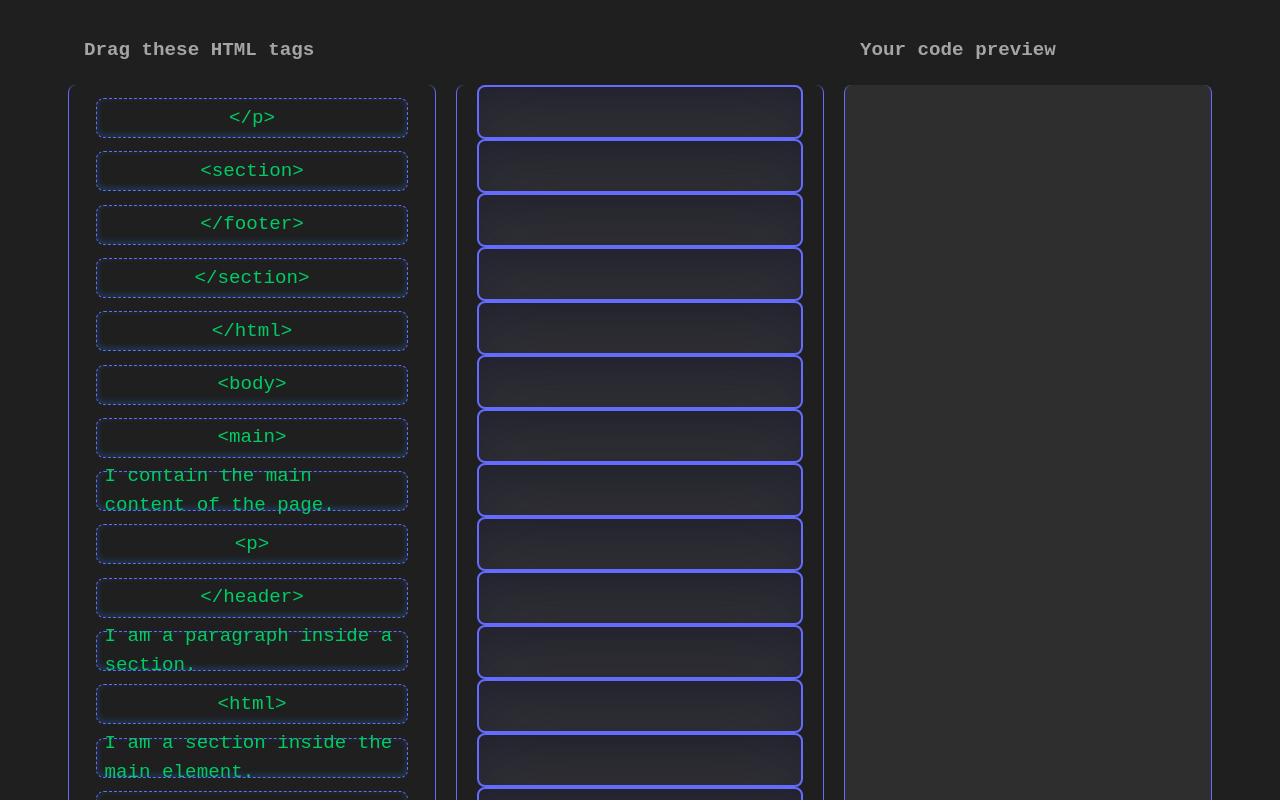
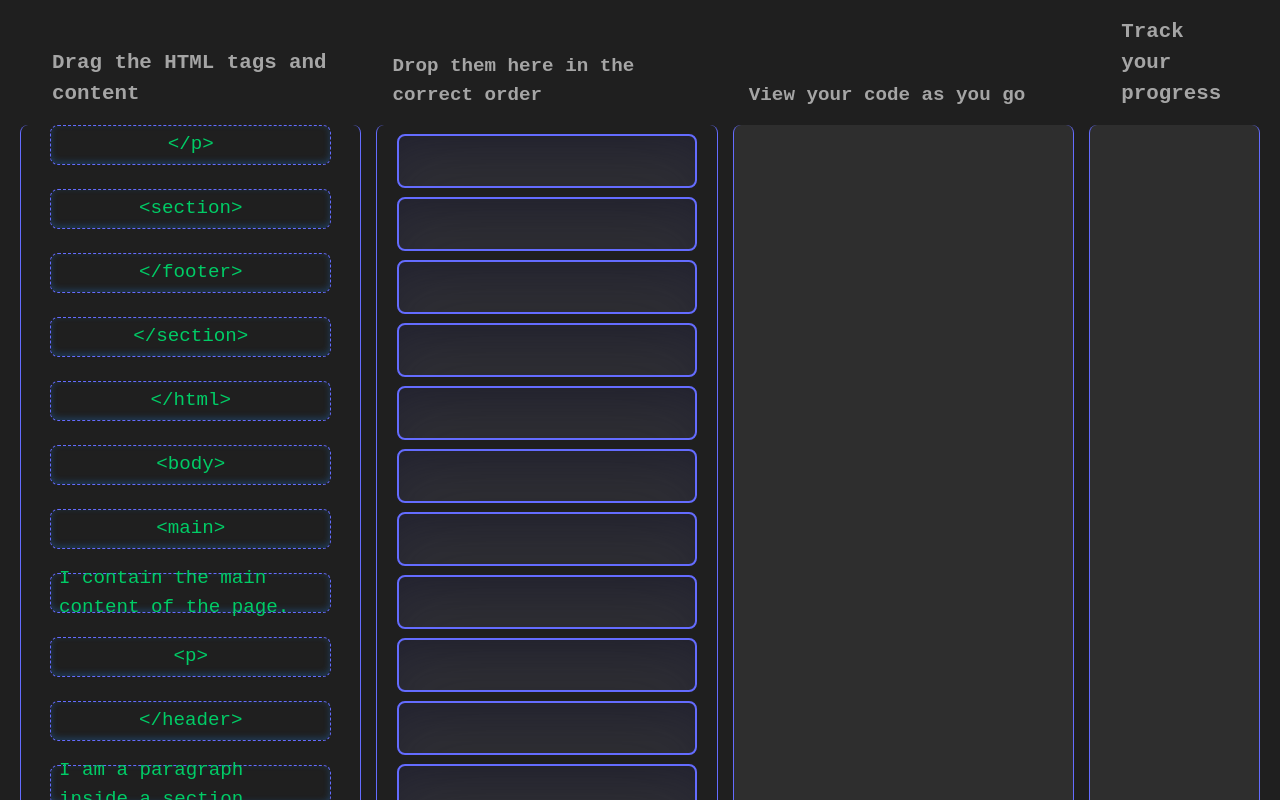
Before and after one commit to AndreaRene/code-games, a React (Vite) app: page / in a window 1280 px wide. Shown: the top 800 px of the page. Built offline with nearby package versions, Linux system fonts and the light colour scheme.

Commit message:
work on styling. add grid to left column to control tags

```diff
--- a/src/Pages/Game/Game.jsx
+++ b/src/Pages/Game/Game.jsx
@@ -123,7 +123,7 @@ const GameContainer = () => {
     <DragDropContext onDragEnd={onDragEnd}>
       <div className='game-container'>
         {/* First column: Draggable tags */}
-        <h2 className='tags-message'>Drag these HTML tags</h2>
+        <h2 className='tags-message'>Drag the HTML tags and content</h2>
         <section className='element-list'>
           <Droppable droppableId='tags' isDropDisabled={true}>
             {(provided) => (
@@ -140,6 +140,7 @@ const GameContainer = () => {
                           ...provided.draggableProps.style,
                           background: snapshot.isDragging ? '#e0e0e0' : '',
                           padding: '8px',
+                          gridRow: index + 1, // Assign the row dynamically based on the index
                         }}
                       >
                         <code>{tag.content}</code>
@@ -154,6 +155,7 @@ const GameContainer = () => {
         </section>
 
         {/* Second column: Drop zones */}
+        <h2 className='drop-message'>Drop them here in the correct order </h2>
         <section className='drop-zone-list'>
           {dropZones.map((zone, index) => (
             <Droppable
@@ -176,8 +178,14 @@ const GameContainer = () => {
         </section>
 
         {/* Third column: Code Preview */}
-        <h2 className='code-message'>Your code preview</h2>
+        <h2 className='code-message'>View your code as you go</h2>
         <section className='code-example'>
+          {/* <pre>
+            <code>{formatCodeWithIndentation(tagList)}</code>
+          </pre> */}
+        </section>
+        <h2 className='progress-message'>Track your progress</h2>
+        <section className='progress-area'>
           {/* <pre>
             <code>{formatCodeWithIndentation(tagList)}</code>
           </pre> */}
--- a/src/Pages/Game/Game.scss
+++ b/src/Pages/Game/Game.scss
@@ -3,11 +3,11 @@
 /* Game Container Styles */
 .game-container {
   display: grid;
-  grid-template-columns: 1fr 1fr 1fr;
-  grid-template-rows: 0.1fr 1.8fr 0.1fr;
+  grid-template-columns: 1fr 1fr 1fr 0.5fr;
+  grid-template-rows: 0.1fr 2fr;
   gap: $gap-base;
-  padding: $padding-base;
-  height: 100%;
+  padding: 0 $padding-base;
+  height: 98%;
   background-color: $dark-background;
 }
 
@@ -15,26 +15,24 @@
 
 .element-list {
   grid-column: 1 / 2;
-  // border: 1px solid $border-color;
   padding: 0 $padding-base;
   border-radius: $border-radius-base;
-  // background-color: $light-background;
   border-left: 1px solid $border-color;
   border-right: 1px solid $border-color;
 }
 
 .element-list ul {
-  height: 100%;
-  display: flex;
-  flex-direction: column;
-  justify-content: space-evenly;
-  align-items: center;
+  display: grid;
+  grid-template-columns: 1fr;
+  grid-template-rows: repeat(19, 54px);
+  gap: 10px;
 }
+
 .tags-message {
   display: flex;
   align-items: flex-end;
-  padding: 1rem 1rem 0 1rem;
-  font-size: 1.2rem;
+  padding: 1rem 2rem 0;
+  font-size: 1.3rem;
   color: $text-muted;
   grid-column: 1 / 2;
   grid-row: 1 / 2;
@@ -46,12 +44,11 @@
 
 /* Draggable tag styles */
 .tag {
+  margin: 0 auto;
   display: flex;
   align-items: center;
   justify-content: center;
-  // margin: 10px 0;
   height: 40px;
-  // padding: 1px;
   border: 1px dashed $border-color;
   border-radius: $border-radius-base;
   cursor: grab;
@@ -60,11 +57,11 @@
   transition:
     background-color 0.3s,
     border-color 0.3s,
-    transform 0.4s ease,
+    transform 1s ease,
     background-color 0.3s ease;
   font-family: $font-monospace;
   font-size: 1.2rem;
-  width: 96%;
+  width: 94%;
   box-shadow:
     rgba(43, 43, 209, 0.418) 0px 50px 100px -20px,
     rgba(10, 8, 143, 0.3) 0px 30px 60px -30px,
@@ -78,7 +75,6 @@
 
 .element-list li.dragging {
   opacity: 0.6;
-  // transform: rotate(3deg);
   background-color: #f0f0f0;
 }
 
@@ -91,9 +87,7 @@
   justify-content: space-evenly;
   padding: 0 $padding-base;
   border-radius: $border-radius-base;
-  // background-color: $light-background;
   height: 100%;
-  // gap: 10px;
   border-left: 1px solid $border-color;
   border-right: 1px solid $border-color;
 }
@@ -166,3 +160,22 @@
   font-family: $font-monospace;
   height: 96%;
 }
+
+.progress-message {
+  display: flex;
+  align-items: flex-end;
+  padding: 1rem 2rem 0;
+  font-size: 1.3rem;
+  color: $text-muted;
+  grid-column: 4 / 5;
+  grid-row: 1 / 2;
+}
+
+.progress-area {
+  grid-column: 4 / 5;
+  border-left: 1px solid $border-color;
+  border-right: 1px solid $border-color;
+  padding: $padding-base;
+  border-radius: $border-radius-base;
+  background-color: $light-background;
+}
--- a/src/_variables.scss
+++ b/src/_variables.scss
@@ -15,7 +15,7 @@ $text-dark: #c0c0c0;
 
 /* Spacing Variables */
 $padding-base: 20px;
-$gap-base: 20px;
+$gap-base: 15px;
 
 /* Border Variables */
 $border-radius-base: 8px;
--- a/src/index.scss
+++ b/src/index.scss
@@ -38,7 +38,6 @@ ul {
 body {
   background-color: $dark-background;
   font-family: 'Courier New', Courier, monospace;
-  padding: 0 3rem;
 }
 
 /* Link Styles */
```
